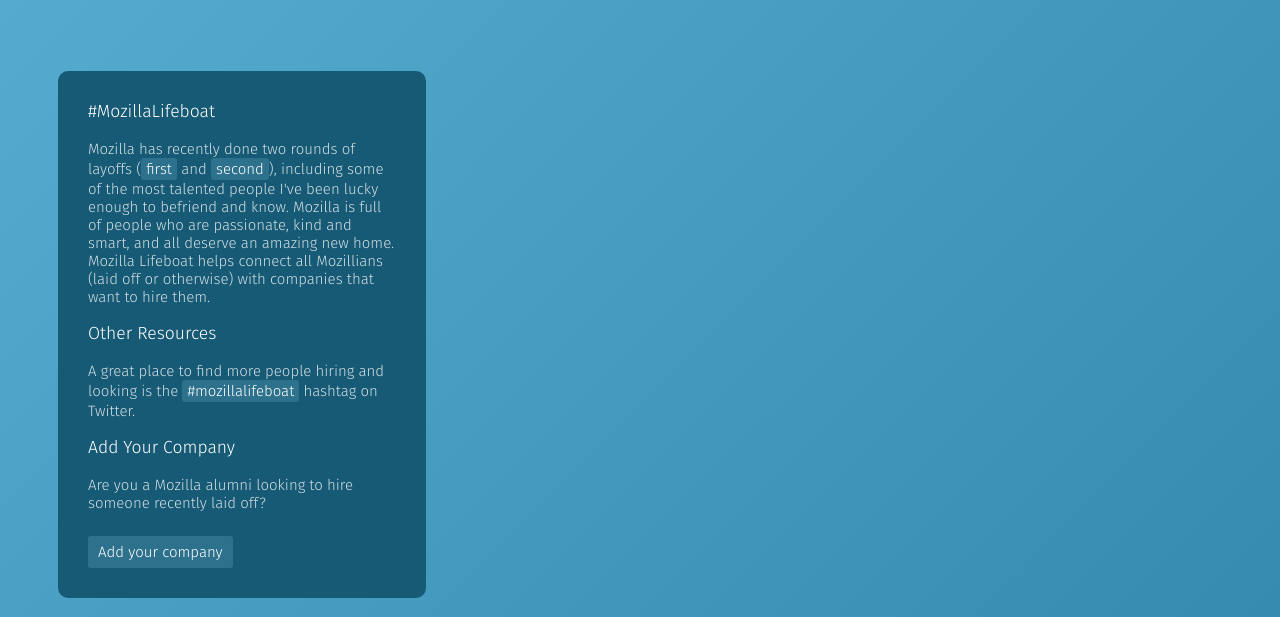
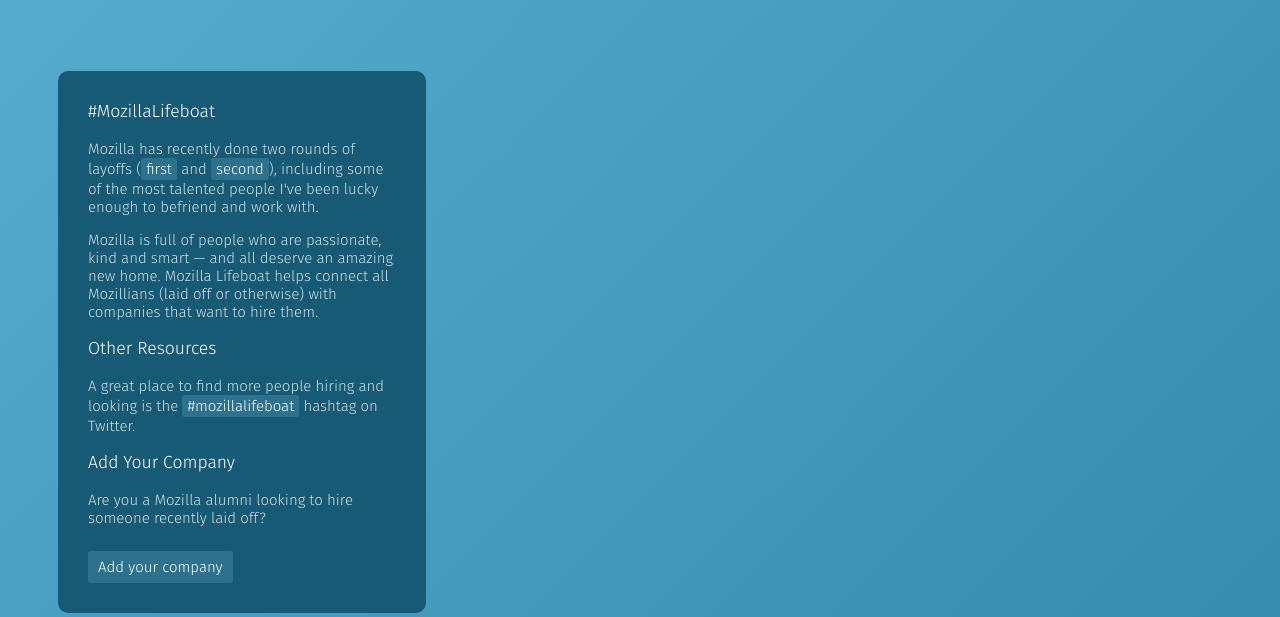
Before and after one commit to gkoberger/mozillalifeboat, a Node server app: template views/index.pug in a window 1280 px wide. Shown: the part 347-964 px from the top of the page. Run offline with Node 20, Linux system fonts and the light colour scheme; the template is opened without the code that fills it, so the values that code supplies are empty; some libraries are stand-ins or nearby versions.

Commit message:
phrasing

```diff
--- a/views/index.pug
+++ b/views/index.pug
@@ -37,7 +37,8 @@ block content
   #companies
     .add-company
       h3 #MozillaLifeboat
-      p Mozilla has recently done two rounds of layoffs (#[a(href="https://techcrunch.com/2020/01/15/mozilla-lays-off-70-as-it-waits-for-subscription-products-to-generate-revenue/") first] and #[a(href="https://www.theverge.com/2020/8/11/21363424/mozilla-layoffs-quarter-staff-250-people-new-revenue-focus") second]), including some of the most talented people I've been lucky enough to befriend and know. Mozilla is full of people who are passionate, kind and smart, and all deserve an amazing new home. Mozilla Lifeboat helps connect all Mozillians (laid off or otherwise) with companies that want to hire them.
+      p Mozilla has recently done two rounds of layoffs (#[a(href="https://techcrunch.com/2020/01/15/mozilla-lays-off-70-as-it-waits-for-subscription-products-to-generate-revenue/") first] and #[a(href="https://www.theverge.com/2020/8/11/21363424/mozilla-layoffs-quarter-staff-250-people-new-revenue-focus") second]), including some of the most talented people I've been lucky enough to befriend and work with.
+      p Mozilla is full of people who are passionate, kind and smart &mdash; and all deserve an amazing new home. Mozilla Lifeboat helps connect all Mozillians (laid off or otherwise) with companies that want to hire them.
       h3 Other Resources
       p A great place to find more people hiring and looking is the #[a(href="https://twitter.com/search?q=%23mozillalifeboat") #mozillalifeboat] hashtag on Twitter.
       h3 Add Your Company
```
